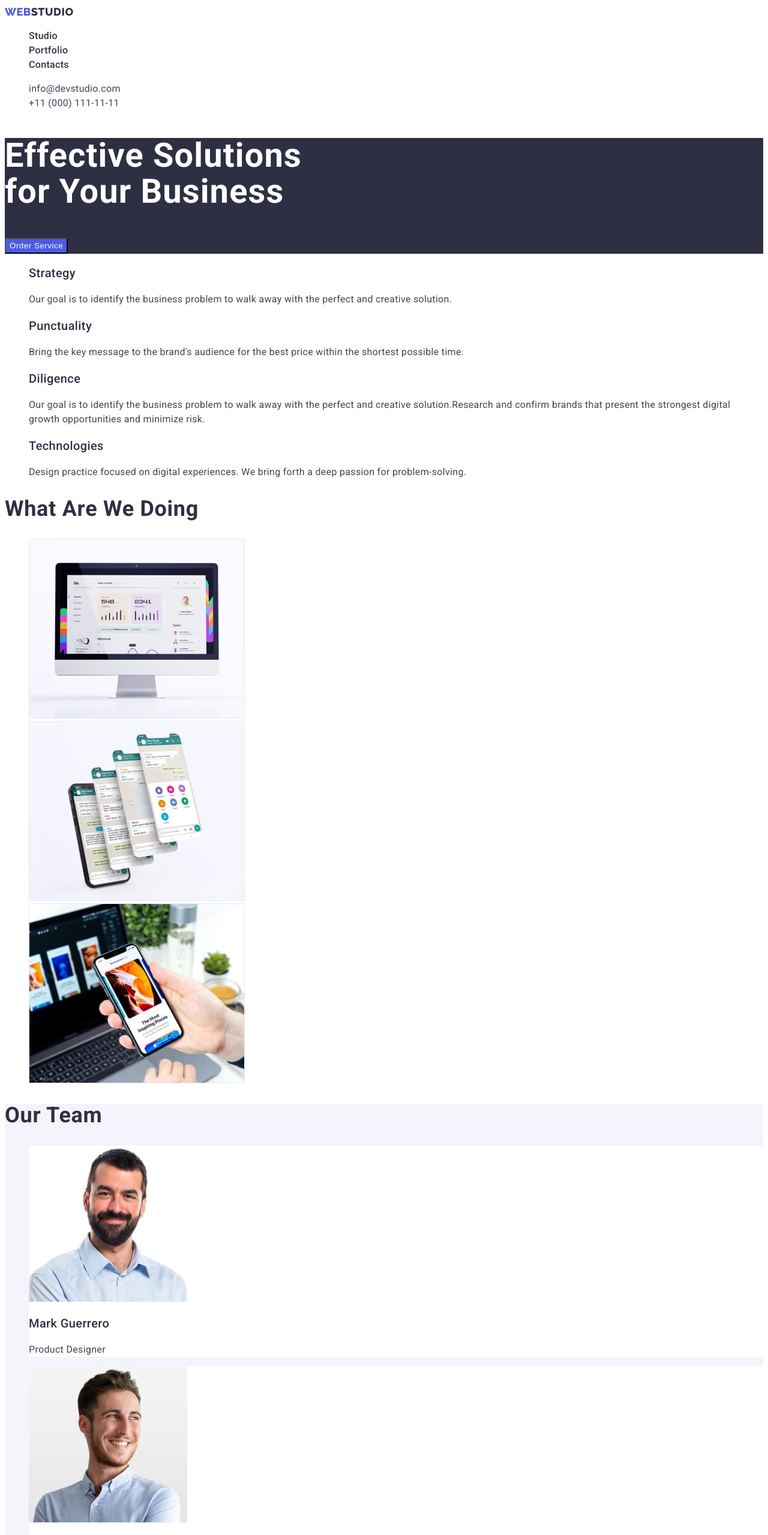
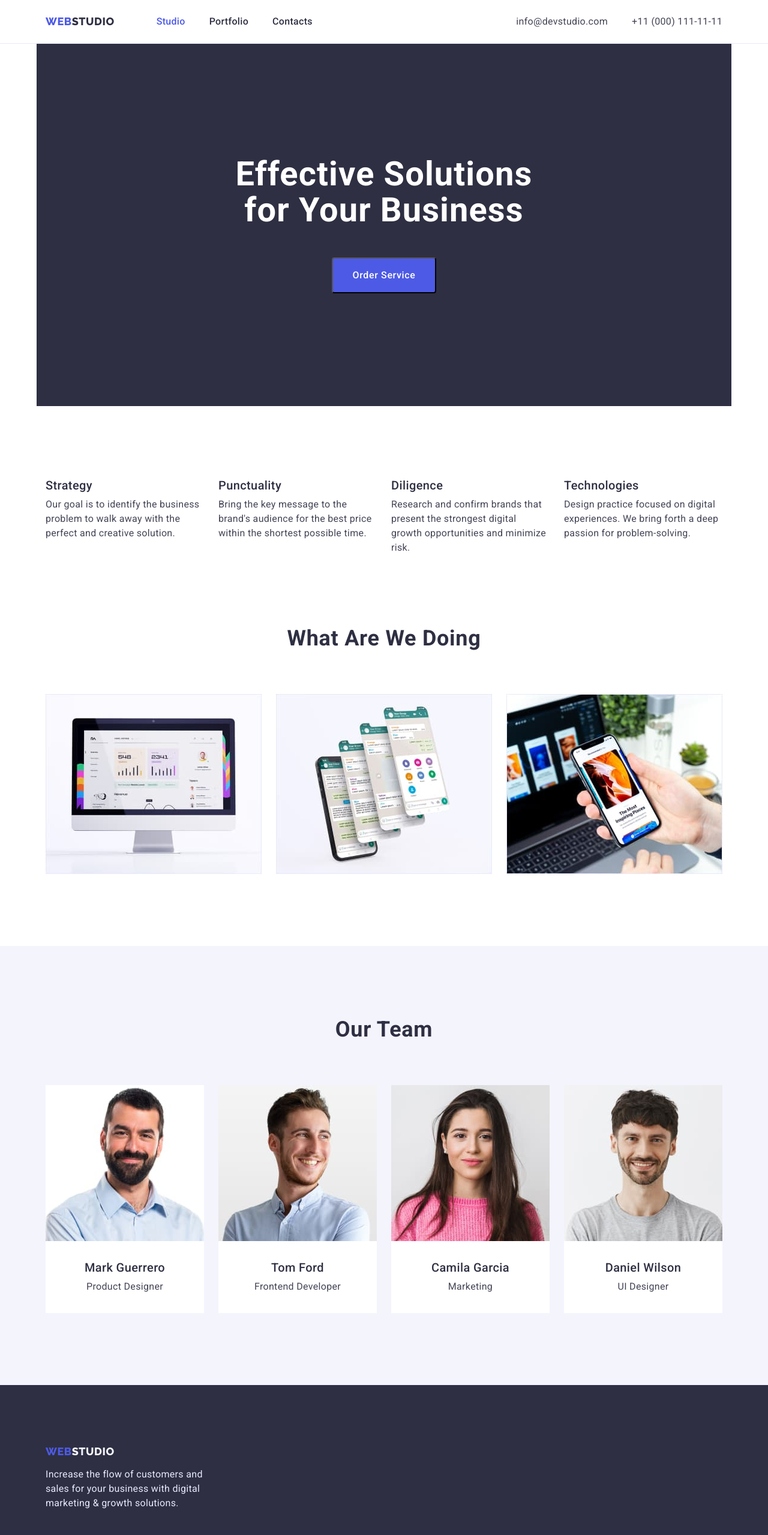
Before and after one commit to olesiaolesia/goit-markup-hw-03, a plain HTML site: page index.html in a window 1280 px wide. Shown: the top 2559 px of the page at 60% size. Drawn offline with nearby package versions, Linux system fonts and the light colour scheme.

Commit message:
update css (flex, margin,padding)

```diff
--- a/css/styles.css
+++ b/css/styles.css
@@ -8,6 +8,27 @@
 --active-color: #404BBF;
 --paragraph-color: #434455;
 --light-bgc: #F4F4FD;
+}
+
+h1, h2, h3, h4, p {
+    margin-top: 0;
+    margin-bottom: 0;
+}
+
+ul, ol {
+    margin-top: 0;
+    margin-bottom: 0;
+    padding-left: 0;
+}
+
+img {
+    display: block;
+    max-width: 100%;
+    height: auto;
+}
+
+button {
+    cursor: pointer;
 }
 
 .list {
@@ -24,6 +45,14 @@ body{
     font-size: 16px;
 }
 
+.container {
+    width: 1158px;
+    padding: 0 15px;
+    margin: 0 auto;
+}
+
+
+
 /* ==========COMPONENTS========== */
 
 .section-title {
@@ -32,6 +61,8 @@ body{
     letter-spacing: 0.02em;
     text-transform: capitalize;
     color: var(--secondary-color);
+    margin-bottom: 72px;
+    text-align: center;
 }
 
 .section-subtitle {
@@ -40,6 +71,8 @@ body{
     line-height: 1.2;
     letter-spacing: 0.02em;
     color: var(--secondary-color);
+    margin-bottom: 8px;
+
 }
 
 .section-text {
@@ -48,9 +81,39 @@ body{
     color: var(--paragraph-color);
 }
 
+.menu-active {
+    font-weight: 500;
+    line-height: 1.5;
+    letter-spacing: 0.02em;
+    color: var(--secondary-accent-color);
+}
+
 /* ==========HEADER========== */
 
 .header {
+    border-bottom: 1px solid var(--primary-accent-color);
+    padding-top: 24px;
+    padding-bottom: 24px;
+}
+
+.header-container {
+    display: flex;
+    align-items: center;
+}
+
+.header-nav {
+    display: flex;
+    align-items: center;
+    margin-right: auto;
+}
+
+.menu-list {
+    display: flex;
+    align-items: center;
+    gap:40px;
+}
+
+.menu-item {
 
 }
 
@@ -62,6 +125,7 @@ body{
     letter-spacing: 0.03em;
     text-transform: uppercase;
     color: var(--secondary-accent-color);
+    margin-right: 70px;
 }
 
 .header-logo-span {
@@ -83,6 +147,14 @@ body{
 
 /* ==========CONTACTS========== */
 
+.header-contacts {
+    display: flex;
+    gap: 40px;
+}
+
+.contacts-item {
+}
+
 .contacts-link {
     line-height: 1.5;
     letter-spacing: 0.02em;
@@ -98,14 +170,28 @@ body{
 /* ==========HERO========== */
 
 .hero {
+
+}
+
+.hero-container {
     background-color: var(--secondary-color);
 }
 
+.hero-content {
+    padding-top: 188px;
+    padding-bottom: 188px;
+    text-align: center;
+}
+
+
 .hero-title {
+    max-width: 500px;
     font-size: 56px;
     line-height: 1.07;
     letter-spacing: 0.02em;
     color: var(--primary-color);
+    margin-left: auto;
+    margin-right: auto;
 }
 
 .hero-btn {
@@ -113,9 +199,12 @@ body{
     line-height: 1.5;
     letter-spacing: 0.04em;
     color: var(--primary-color);
-    cursor: pointer;
     background-color: var(--secondary-accent-color);
+    margin-top: 48px;
+    border-radius: 4px;
+    padding: 16px 32px;
 }
+
 
 .hero-btn:hover,
 .hero-btn:active,
@@ -124,6 +213,24 @@ body{
 }
 
 /* ========== FEATURES ========== */
+
+.features {
+
+}
+.features-container {
+    padding-top: 120px;
+    padding-bottom: 120px;
+}
+
+
+.features-list {
+    display: flex;
+    justify-content: space-between;
+}
+
+.features-item {
+    flex-basis: calc((100% - 3*24px)/4);
+}
 
 .title-hidden {
     position: absolute;
@@ -140,21 +247,50 @@ body{
 
 /* ========== EXAMPLES ========== */
 
+.examples {
+    padding-bottom: 120px;
+}
+
+.examples-list {
+    display: flex;
+    justify-content: space-between;
+    gap: 24px;
+}
 
 /* ========== OUR TEAM ========== */
 
 .team {
     background-color: var(--light-bgc);
+    padding-top: 120px;
 }
+
+.team-list {
+    display: flex;
+    padding-bottom: 120px;
+    justify-content: space-between;
+}
+
+
 
 .team-item {
    background-color: var(--primary-color);
+   text-align: center;
+}
+
+.team-description {
+padding: 32px 16px;
 }
 
 /* ========== FOOTER========== */
 
 .footer {
     background-color: var(--secondary-color);
+    padding-top: 100px;
+    padding-bottom: 100px;
+}
+
+.footer-container {
+
 }
 
 .footer-logo {
@@ -165,6 +301,7 @@ body{
     letter-spacing: 0.03em;
     text-transform: uppercase;
     color: var(--secondary-accent-color);
+
 }
 
 .footer-logo-span {
@@ -173,9 +310,22 @@ body{
 
 .footer-text {
     color: var(--primary-accent-color);
+    margin-top: 16px;
+    width: 264px;
 }
 
 /* ========== FILTER========== */
+
+.filter-container {
+   padding-top: 96px;
+}
+
+.filter-list {
+    display: flex;
+    justify-content: center;
+    margin-bottom: 72px;
+    gap: 24px;
+}
 
 .filter-btn {
     font-family: var(--primary-font);
@@ -184,7 +334,9 @@ body{
     letter-spacing: 0.04em;
     background-color: var(--primary-accent-color);
     color: var(--secondary-accent-color);
-    cursor: pointer;
+    border-radius: 4px;
+    border: 1px solid var(--primary-accent-color);
+    padding: 12px 24px;
 }
 
 .filter-btn:hover,
@@ -195,3 +347,28 @@ body{
 }
 
 /* ========== SECTION ========== */
+
+.section-container {
+    padding-bottom: 120px;
+}
+
+.section-list {
+    display: flex;
+    column-gap: 24px;
+    row-gap: 48px;
+    flex-wrap: wrap;
+}
+
+.section-item {
+    flex-basis: calc((100% - 2*24px)/3);
+}
+
+.section-discription{
+    padding-top: 32px ;
+    padding-bottom: 32px;
+    padding-left: 16px;
+    border-top: none;
+    border-right: 1px solid var(--primary-accent-color);
+    border-left: 1px solid var(--primary-accent-color);
+    border-bottom: 1px solid var(--primary-accent-color);
+}
--- a/index.html
+++ b/index.html
@@ -8,15 +8,17 @@
     <link rel="preconnect" href="https://fonts.googleapis.com">
     <link rel="preconnect" href="https://fonts.gstatic.com" crossorigin>
     <link href="https://fonts.googleapis.com/css2?family=Raleway:wght@800&family=Roboto:wght@400;500;700;900&display=swap" rel="stylesheet">
+    <link rel="stylesheet" href="https://cdnjs.cloudflare.com/ajax/libs/modern-normalize/1.1.0/modern-normalize.min.css" integrity="sha512-wpPYUAdjBVSE4KJnH1VR1HeZfpl1ub8YT/NKx4PuQ5NmX2tKuGu6U/JRp5y+Y8XG2tV+wKQpNHVUX03MfMFn9Q==" crossorigin="anonymous" referrerpolicy="no-referrer" />
     <link rel="stylesheet" href="./css/styles.css" />
 </head>
 <body>
     <!-- HEADER -->
     <header class="header">
+        <div class="container header-container">
             <nav class="header-nav">
                 <a class="header-logo link" href="./index.html">Web<span class="header-logo-span">Studio</span></a>
                 <ul class="menu-list">
-                <li class="menu-item list"><a class="menu-link link" href="./index.html">Studio</a></li>
+                    <li class="menu-item list"><a class="menu-active link" href="./index.html">Studio</a></li>
                     <li class="menu-item list"><a class="menu-link link" href="./portfolio.html">Portfolio</a></li>
                     <li class="menu-item list"><a class="menu-link link" href="">Contacts</a></li>
                 </ul>
@@ -26,17 +28,23 @@
                 <li class="contacts-item list"><a class="contacts-link link" href="mailto:info@devstudio.com">info@devstudio.com</a></li>
                 <li class="contacts-item list"><a class="contacts-link link" href="tel:+110001111111">+11 (000) 111-11-11</a></li>
             </ul>
+        </div>
     </header>
     <main>
     <!-- HERO -->
         <section class="hero">
-            <h1 class="hero-title">Effective Solutions<br />for Your Business</h1>
+            <div class="container hero-container">
+                <div class="hero-content">
+                    <h1 class="hero-title">Effective Solutions for Your Business</h1>
                     <button class="hero-btn" type="button">Order Service</button>
+                </div>
+            </div>
         </section>
     <!-- FEATURES -->
         <section class="features">
+            <div class="container">
                 <h2 class="title-hidden">Features</h2>
-            <ul class="features-list">
+                <ul class="features-list features-container">
                     <li class="features-item list">
                         <h3 class="section-subtitle">Strategy</h3>
                         <p class="section-text">Our goal is to identify the business problem to walk away with the perfect and creative solution. </p>
@@ -47,54 +55,69 @@
                     </li>
                     <li class="features-item list">
                         <h3 class="section-subtitle">Diligence</h3>
-                    <p class="section-text">Our goal is to identify the business problem to walk away with the perfect and creative solution.Research and confirm brands that present the strongest digital growth opportunities and minimize risk. </p>
+                        <p class="section-text">Research and confirm brands that present the strongest digital growth opportunities and minimize risk.</p>
                     </li>
                     <li class="features-item list">
                         <h3 class="section-subtitle">Technologies</h3>
                         <p class="section-text">Design practice focused on digital experiences. We bring forth a deep passion for problem-solving.</p>
                     </li>
                 </ul>
+            </div>
         </section>
     <!-- EXAMPLES -->
         <section class="examples">
+            <div class="container">
                 <h2 class="section-title">What are we doing</h2>
                 <ul class="examples-list">
                     <li class="examples-item list"><img src="./images/our-work/monitor.jpg" alt="monitor" width="360" height="300"/></li>
                     <li class="examples-item list"><img src="./images/our-work/screens.jpg" alt="screens" width="360" height="300" /></li>
                     <li class="examples-item list"><img src="./images/our-work/mobile.jpg" alt="mobile" width="360" height="300" /></li>
                 </ul>
+            </div>
         </section>
     <!-- OUR TEAM -->
         <section class="team">
+            <div class="container">
                 <h2 class="section-title">Our Team</h2>
                 <ul class="team-list">
                     <li class="team-item list">
                         <img src="./images/our-team/mark-guerrero.jpg" alt="Mark Guerrero" width="264" height="260" />
+                        <div class="team-description">
                             <h3 class="section-subtitle">Mark Guerrero</h3>
                             <p class="section-text">Product Designer</p>
+                        </div>
                     </li>
                     <li class="team-item list">
                         <img src="./images/our-team/tom-ford.jpg" alt="Tom Ford" width="264" height="260" />
+                        <div class="team-description">
                             <h3 class="section-subtitle">Tom Ford</h3>
                             <p class="section-text">Frontend Developer</p>
+                        </div>
                     </li>
                     <li class="team-item list">
                         <img src="./images/our-team/camila-garcia.jpg" alt="Camila Garcia" width="264" height="260" />
+                        <div class="team-description">
                             <h3 class="section-subtitle">Camila Garcia</h3>
                             <p class="section-text">Marketing</p>
+                        </div>
                     </li>
                     <li class="team-item list">
                         <img src="./images/our-team/daniel-wilson.jpg" alt="Daniel Wilson" width="264" height="260" />
+                        <div class="team-description">
                             <h3 class="section-subtitle">Daniel Wilson</h3>
                             <p class="section-text">UI Designer</p>
+                        </div>
                     </li>
                 </ul>
+            </div>
         </section>
     </main>
     <!-- FOOTER -->
     <footer class="footer">
+        <div class="container footer-container">
             <a class="footer-logo link" href="./index.html">Web<span class="footer-logo-span">Studio</span></a>
             <p class="footer-text section-text">Increase the flow of customers and sales for your business with digital marketing & growth solutions.</p>
+        </div>
     </footer>
 </body>
 </html>
```
Also changed, not shown: portfolio.html (+30 -1 lines). Lines whose indentation alone changed are shown as unchanged.
